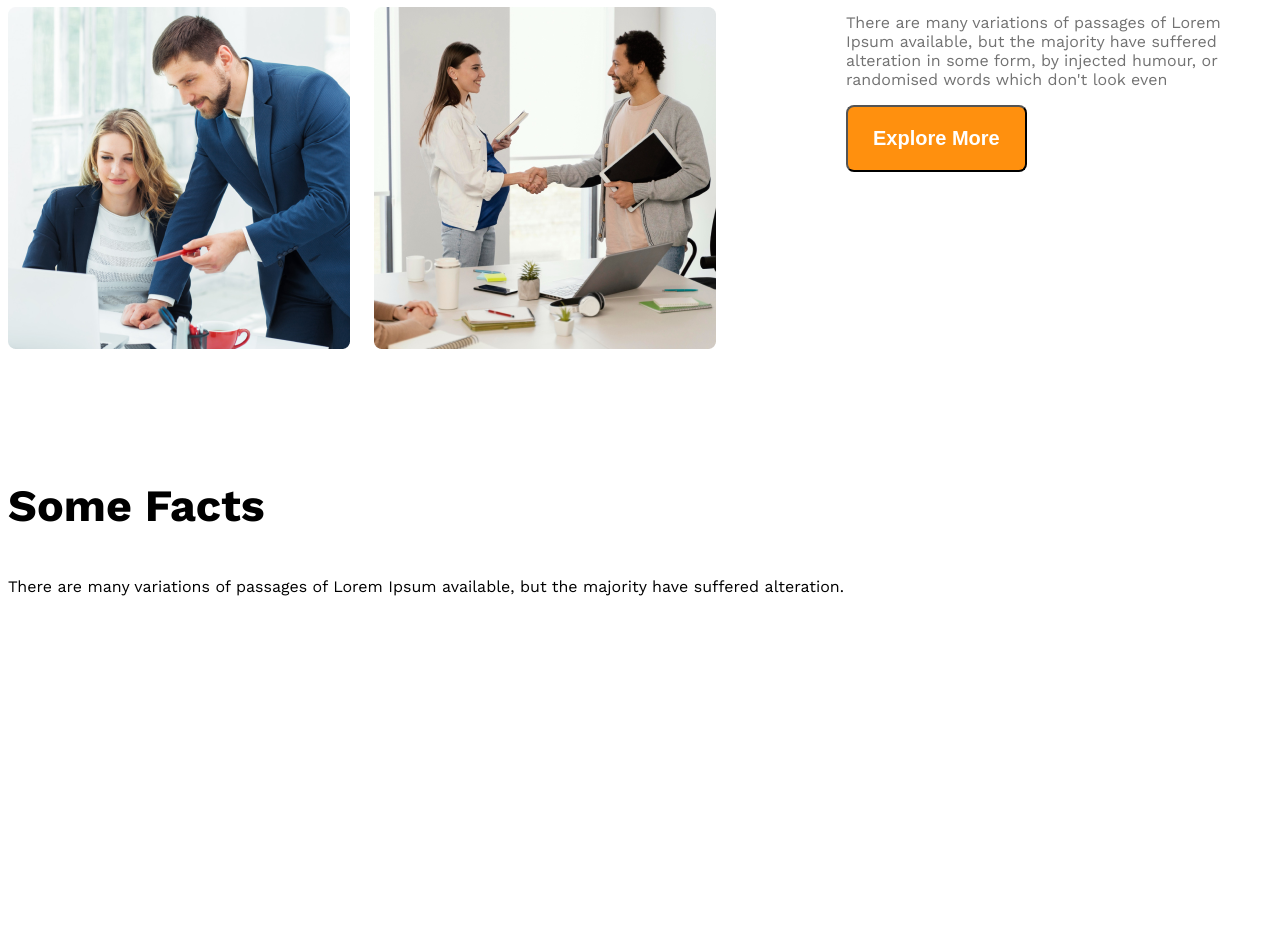
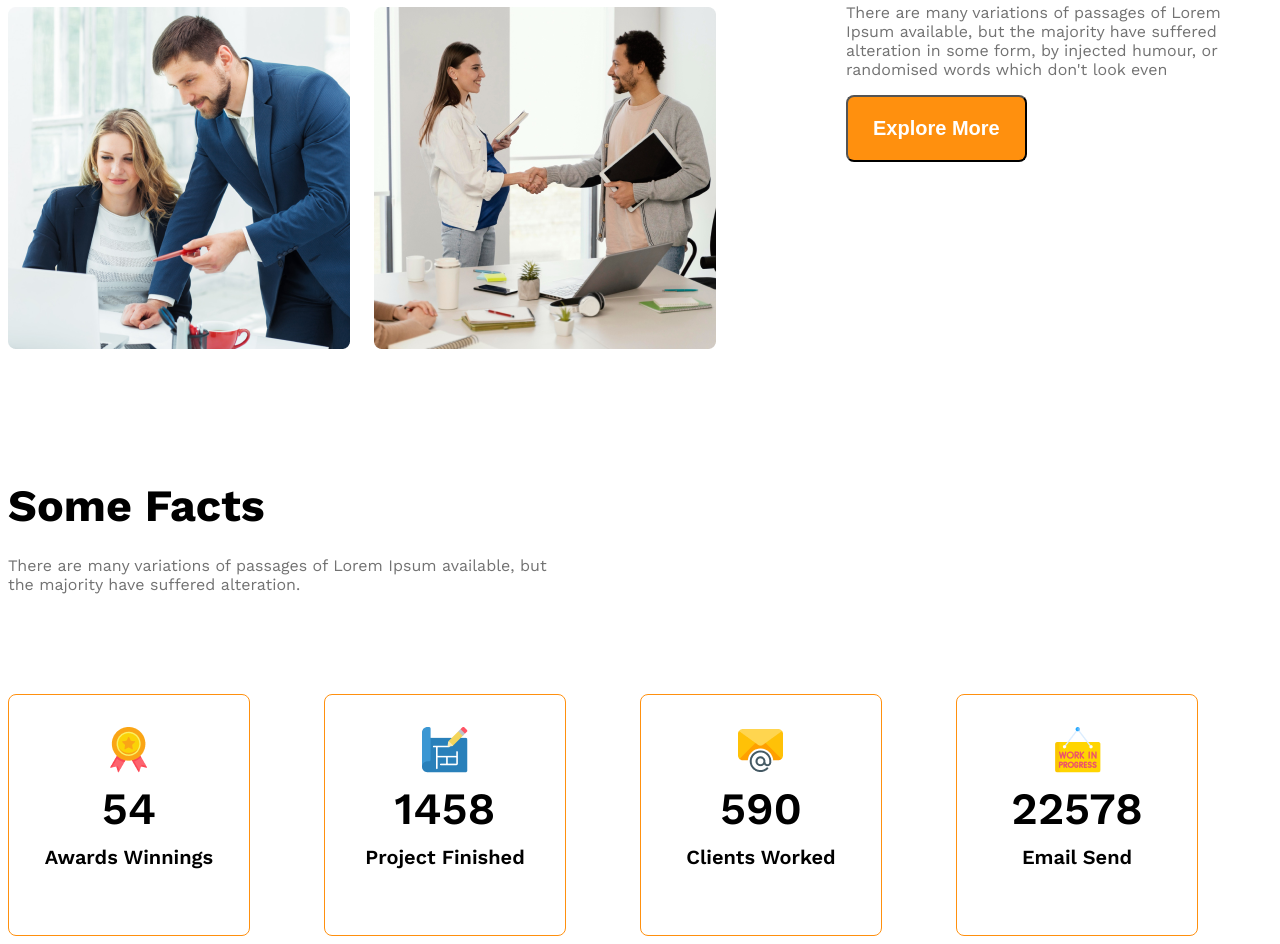
Before and after one commit to himel2535/g3-architect-website, a plain HTML site: page index.html in a window 1280 px wide. Shown: the part 1693-2637 px from the top of the page. Before the commit the page ends 2470 px from the top, so only its background shows below. Drawn offline with nearby package versions, Linux system fonts and the light colour scheme.

Commit message:
added fact part and complete

```diff
--- a/index.html
+++ b/index.html
@@ -72,30 +72,46 @@
       <!-- some facts -->
       <section class="some-facts">
         <h3 class="section-title">Some Facts</h3>
-        <p>
+        <p class="text-light-grey fact-description">
           There are many variations of passages of Lorem Ipsum available, but
           the majority have suffered alteration.
         </p>
         <div class="facts-container">
-          <div class="fact">
-            <img src="" alt="" class="fact-icon" />
-            <h4 class="fact-number"></h4>
-            <h5 class="fact-name"></h5>
+          <div class="fact-card display-flex">
+            <div>
+              <img src="images/icons/ribon.png" alt="ribon" class="fact-icon" />
+              <h4 class="fact-number">54</h4>
+              <h5 class="fact-name">Awards Winnings</h5>
+            </div>
           </div>
-          <div class="fact">
-            <img src="" alt="" class="fact-icon" />
-            <h4 class="fact-number"></h4>
-            <h5 class="fact-name"></h5>
+          <div class="fact-card display-flex">
+            <div>
+              <img
+                src="images/icons/projects.png"
+                alt="projects"
+                class="fact-icon"
+              />
+              <h4 class="fact-number">1458</h4>
+              <h5 class="fact-name">Project Finished</h5>
+            </div>
           </div>
-          <div class="fact">
-            <img src="" alt="" class="fact-icon" />
-            <h4 class="fact-number"></h4>
-            <h5 class="fact-name"></h5>
+          <div class="fact-card display-flex">
+            <div>
+              <img src="images/icons/email.png" alt="email" class="fact-icon" />
+              <h4 class="fact-number">590</h4>
+              <h5 class="fact-name">Clients Worked</h5>
+            </div>
           </div>
-          <div class="fact">
-            <img src="" alt="" class="fact-icon" />
-            <h4 class="fact-number"></h4>
-            <h5 class="fact-name"></h5>
+          <div class="fact-card display-flex">
+            <div>
+              <img
+                src="images/icons/customers.png"
+                alt="customers"
+                class="fact-icon"
+              />
+              <h4 class="fact-number">22578</h4>
+              <h5 class="fact-name">Email Send</h5>
+            </div>
           </div>
         </div>
       </section>
--- a/styles/architects.css
+++ b/styles/architects.css
@@ -44,6 +44,7 @@ main > section {
 .section-title {
   font-size: 2.8rem;
   font-weight: 700;
+  margin-bottom: 24px;
 }
 /* header part */
 .navbar {
@@ -103,6 +104,37 @@ main > section {
 #quick-list {
   font-weight: 500;
 }
+
+/* some fact related style */
+.fact-card {
+  border: 1px solid #ff900e;
+  width: 240px;
+  height: 240px;
+  border-radius: 8px;
+  text-align: center;
+  align-items: center;
+  justify-content: center;
+}
+.fact-number {
+  font-size: 2.8rem;
+  font-weight: 600;
+  margin-top: 5px;
+  margin-bottom: 10px;
+}
+.fact-name {
+  font-size: 1.25rem;
+  font-weight: 600;
+  margin-top: 10px;
+}
+.fact-description {
+  max-width: 540px;
+  margin-bottom: 100px;
+}
+.facts-container {
+  display: grid;
+  grid-template-columns: repeat(4, 1fr);
+}
+
 /* --responsive media query-- */
 
 @media screen and (max-width: 576px) {
@@ -111,13 +143,24 @@ main > section {
   .teams {
     flex-direction: column;
   }
-  .team-img-container {
-    grid-template-columns: repeat(1, 1fr);
+  .team-img-container,
+  .facts-container {
+    grid-template-columns:1fr;
   }
   .our-features {
     margin-left: 20px;
     margin-right: 20px;
   }
+  .facts-container {
+    justify-items: center;
+    gap: 20px;
+  }
+  .fact-card {
+    margin: 0 auto;
+  }
+  /* .facts-container{
+    grid-template-columns: repeat(1,1fr);
+  } */
 }
 
 /* medium size device */
```
